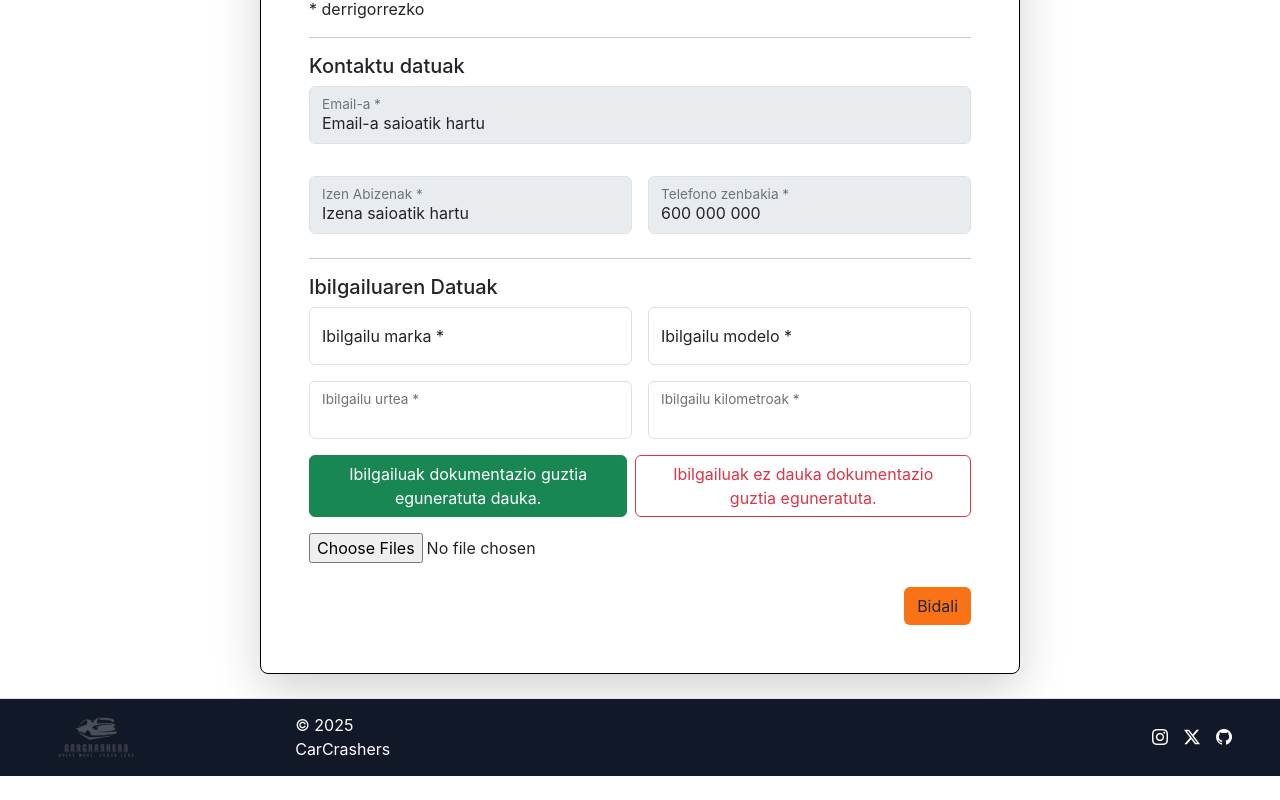
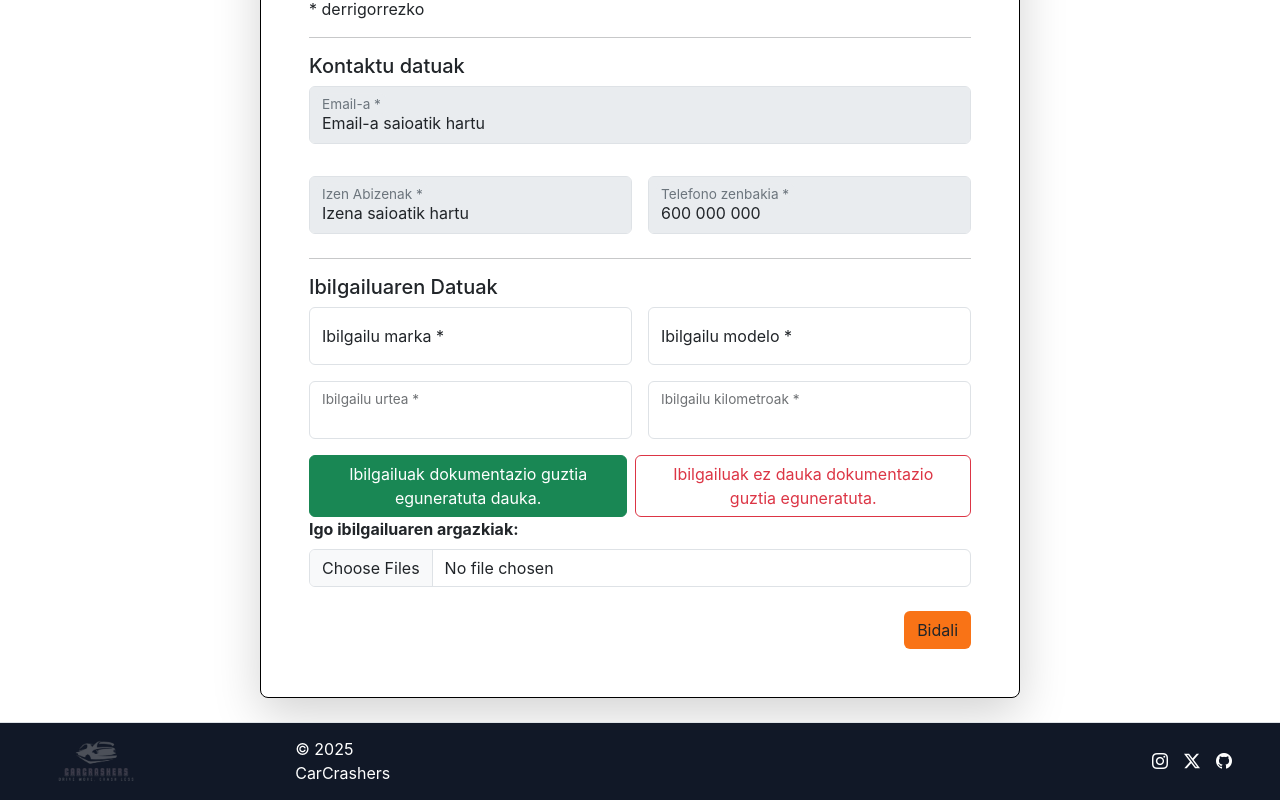
Before and after one commit to CarCrashers/Erronka, a React (Create React App) app in the folder car_crashers_ui/: page /saldu in a window 1280 px wide. Shown: the part 500-1300 px from the top of the page. Before the commit the page ends 1276 px from the top, so only its background shows below. Built offline with nearby package versions, Linux system fonts and the light colour scheme.

Commit message:
argazkiak igotzeko div-a aldatu

```diff
--- a/car_crashers_ui/src/pages/saldu.js
+++ b/car_crashers_ui/src/pages/saldu.js
@@ -97,9 +97,11 @@ function saldu() {
                   </div>
                 </div>
 
-                <div className="mt-3">
-                  <input type="file" multiple accept="image/*" />
-                </div>
+             <div class="mb-3">
+
+                <label for="formFileMultiple" class="form-label"> <strong>Igo ibilgailuaren argazkiak:</strong></label>
+                <input class="form-control" type="file" id="formFileMultiple" multiple />
+            </div>
               </div>
                 <div className="mt-4 d-flex justify-content-end">
                     <button type="submit" className="btn orange">Bidali</button>
```
